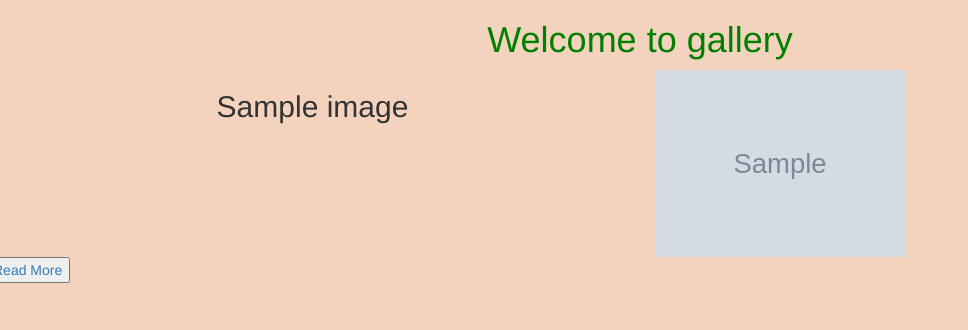
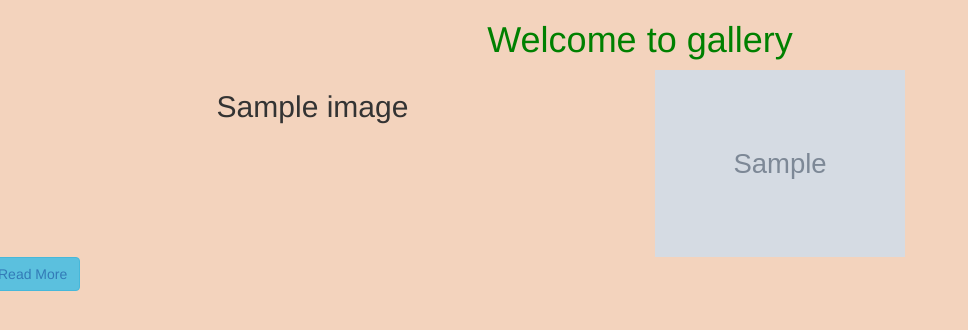
Before and after one commit to chinmoykalita/Django, a Django app: page / in a window 1280 px wide. Shown: the part 52-382 px from the top of the page, without its empty margins (0-968 px from the left). Run offline with Django 3.2, Linux system fonts and the light colour scheme; tables that the repository leaves empty hold one stand-in row (values such as "Sample post"); grey boxes marked "Sample" are stand-in pictures; some libraries are stand-ins or nearby versions.

Commit message:
I put style on button

```diff
--- a/photos/templates/all-photos/welcome.html
+++ b/photos/templates/all-photos/welcome.html
@@ -18,7 +18,7 @@
     <div class="col-xs-6 col-sm-6 col-md-6 col-lg-6">
     <img src="{{photos_item.image.url}}" class="img-responsive" alt="Image" height="250"  width="250">
     </div>
-    <button> <a href="/image/{{photos_item.id}}"> Read More</a></button>
+    <button type="button" class="btn btn-info"><a href="/image/{{photos_item.id}}"> Read More</a></button>
     </div>
     <!-Some code below--->
 
```
